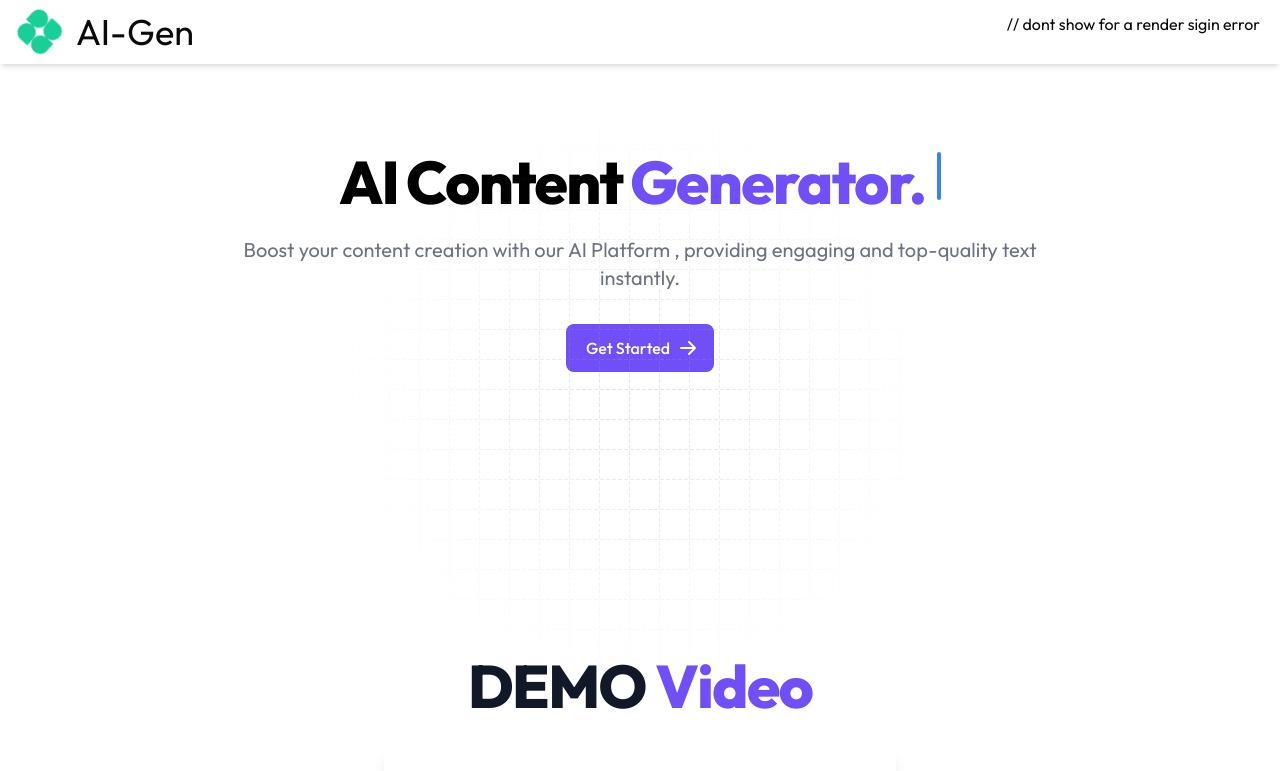
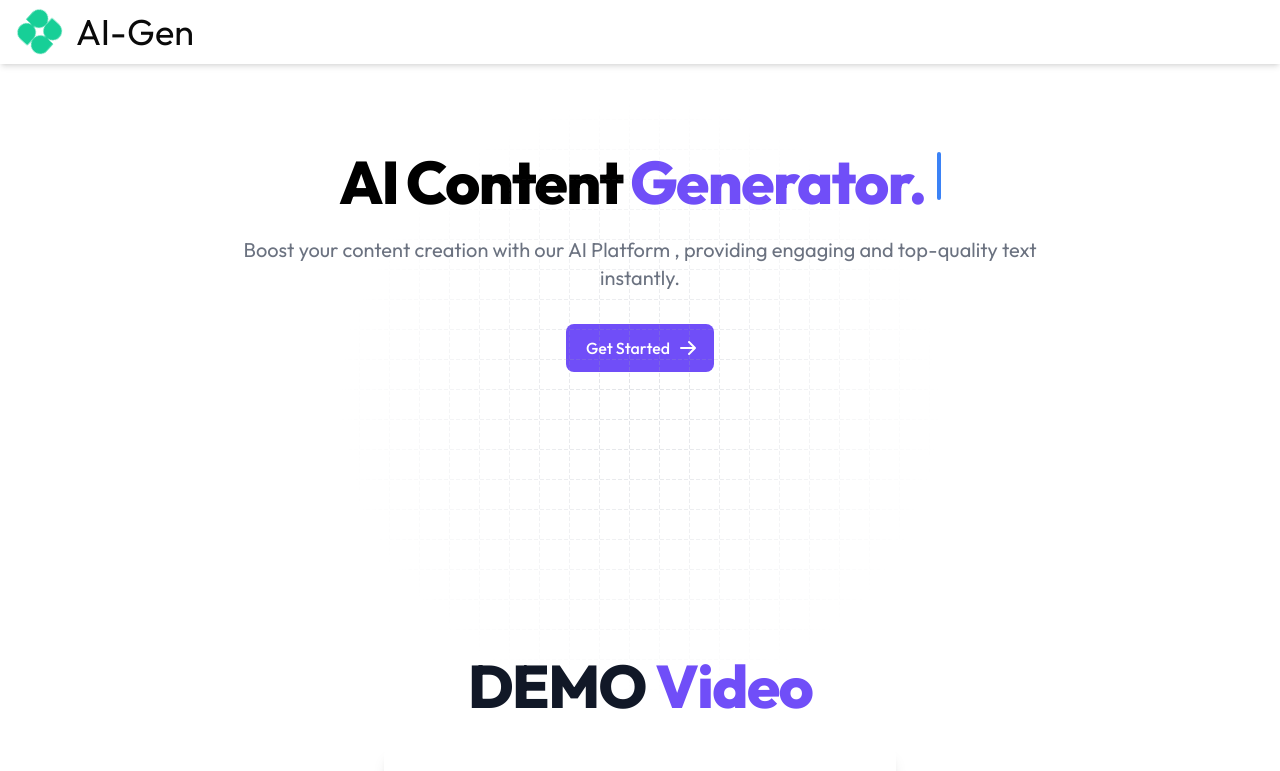
Before and after one commit to rohanrs09/ai-content-generator, a Next.js app: page / in a window 1280 px wide. Shown: the top 771 px of the page. Built offline with nearby package versions, Linux system fonts and the light colour scheme; grey boxes are pictures that could not be loaded.

Commit message:
sigin page render error

```diff
--- a/components/Header.tsx
+++ b/components/Header.tsx
@@ -16,12 +16,12 @@ function Header() {
           <h1 className="flex text-4xl">AI-Gen</h1>
         </div>
       </div>
-      //  dont show for a render sigin error
+      {/* //  dont show for a render sigin error */}
       {/* <div className="flex gap-2 items-center">
         <Link href="/auth/sign-in">
           <Button>Get Started</Button>
         </Link>
-      </div> */}
+      </div>  */}
     </div>
   );
 }
```
